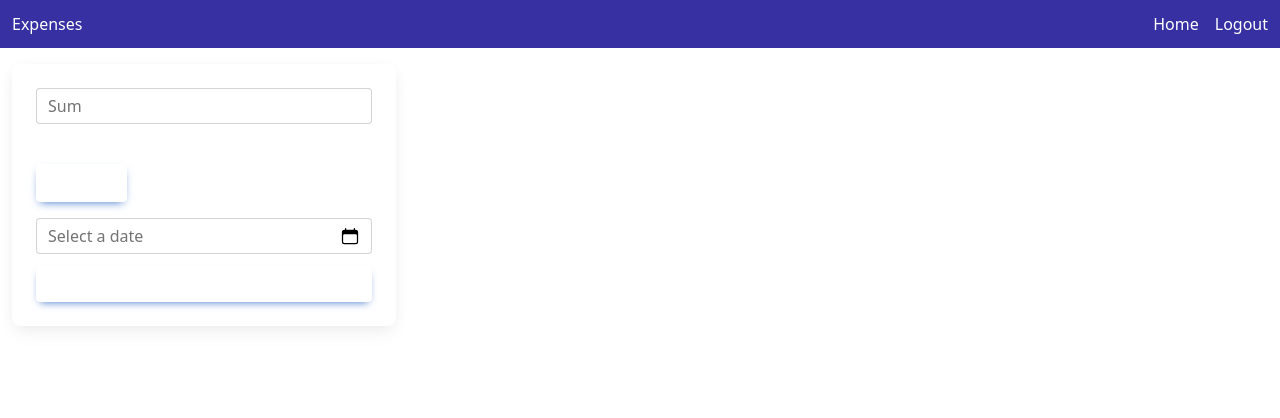
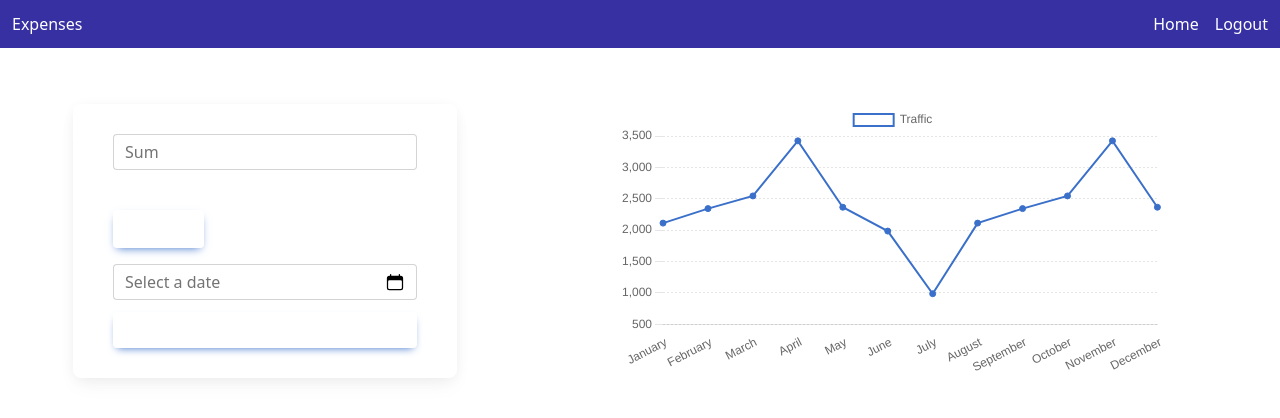
Before and after one commit to TeodorTod/expenses-fe, an Angular app: page /home in a window 1280 px wide. Shown: the top 418 px of the page. Built offline with nearby package versions, Linux system fonts and the light colour scheme; sample sign-in values are in the browser's storage; what tw-elements would draw is missing.

Commit message:
add chart

```diff
--- a/src/app/home/home.component.html
+++ b/src/app/home/home.component.html
@@ -1,7 +1,8 @@
+<div class="flex justify-around pt-10">
     <div
-    class="block max-w-sm rounded-lg content-center bg-white p-6 shadow-[0_2px_15px_-3px_rgba(0,0,0,0.07),0_10px_20px_-2px_rgba(0,0,0,0.04)] dark:bg-neutral-700">
+        class="w-1/2 block max-w-sm rounded-lg content-center bg-white p-6 shadow-[0_2px_15px_-3px_rgba(0,0,0,0.07),0_10px_20px_-2px_rgba(0,0,0,0.04)] dark:bg-neutral-700 px-10">
         <form>
-        <!--E-mail input-->
+            <!--Sum input-->
             <div class="relative mb-6" data-te-input-wrapper-init>
                 <input type="number"
                     class="peer block min-h-[auto] w-full rounded border-0 bg-transparent px-3 py-[0.32rem] leading-[1.6] outline-none transition-all duration-200 ease-linear focus:placeholder:opacity-100 data-[te-input-state-active]:placeholder:opacity-100 motion-reduce:transition-none dark:text-neutral-200 dark:placeholder:text-neutral-200 [&:not([data-te-input-placeholder-active])]:placeholder:opacity-0"
@@ -9,7 +10,6 @@
                 <label for="exampleInputEmail2"
                     class="pointer-events-none absolute left-3 top-0 mb-0 max-w-[90%] origin-[0_0] truncate pt-[0.37rem] leading-[1.6] text-neutral-500 transition-all duration-200 ease-out peer-focus:-translate-y-[0.9rem] peer-focus:scale-[0.8] peer-focus:text-primary peer-data-[te-input-state-active]:-translate-y-[0.9rem] peer-data-[te-input-state-active]:scale-[0.8] motion-reduce:transition-none dark:text-neutral-200 dark:peer-focus:text-primary">Sum</label>
             </div>
-
             <!--dropdown-->
             <div class="relative py-4" data-te-dropdown-ref>
                 <button
@@ -43,28 +43,30 @@
             </div>
 
             <!--datepicker-->
-        <div
-  class="relative mb-3"
-  data-te-datepicker-init
-  data-te-input-wrapper-init>
-  <input
-    type="text"
+            <div class="relative mb-3" data-te-datepicker-init data-te-input-wrapper-init>
+                <input type="text"
                     class="peer block min-h-[auto] w-full rounded border-0 bg-transparent px-3 py-[0.32rem] leading-[1.6] outline-none transition-all duration-200 ease-linear focus:placeholder:opacity-100 peer-focus:text-primary data-[te-input-state-active]:placeholder:opacity-100 motion-reduce:transition-none dark:text-neutral-200 dark:placeholder:text-neutral-200 dark:peer-focus:text-primary [&:not([data-te-input-placeholder-active])]:placeholder:opacity-0"
                     placeholder="Select a date" />
-  <label
-    for="floatingInput"
-    class="pointer-events-none absolute left-3 top-0 mb-0 max-w-[90%] origin-[0_0] truncate pt-[0.37rem] leading-[1.6] text-neutral-500 transition-all duration-200 ease-out peer-focus:-translate-y-[0.9rem] peer-focus:scale-[0.8] peer-focus:text-primary peer-data-[te-input-state-active]:-translate-y-[0.9rem] peer-data-[te-input-state-active]:scale-[0.8] motion-reduce:transition-none dark:text-neutral-200 dark:peer-focus:text-primary"
-    >Select a date</label
-  >
+                <label for="floatingInput"
+                    class="pointer-events-none absolute left-3 top-0 mb-0 max-w-[90%] origin-[0_0] truncate pt-[0.37rem] leading-[1.6] text-neutral-500 transition-all duration-200 ease-out peer-focus:-translate-y-[0.9rem] peer-focus:scale-[0.8] peer-focus:text-primary peer-data-[te-input-state-active]:-translate-y-[0.9rem] peer-data-[te-input-state-active]:scale-[0.8] motion-reduce:transition-none dark:text-neutral-200 dark:peer-focus:text-primary">Select
+                    a date</label>
             </div>
 
             <!--Sign in button-->
             <button type="submit"
                 class="dark:active:shadow-[0_8px_9px_-4px_rgba(59,113,202,0.2),0_4px_18px_0_rgba(59,113,202,0.1)]] inline-block w-full rounded bg-primary px-6 pb-2 pt-2.5 text-xs font-medium uppercase leading-normal text-white shadow-[0_4px_9px_-4px_#3b71ca] transition duration-150 ease-in-out hover:bg-primary-600 hover:shadow-[0_8px_9px_-4px_rgba(59,113,202,0.3),0_4px_18px_0_rgba(59,113,202,0.2)] focus:bg-primary-600 focus:shadow-[0_8px_9px_-4px_rgba(59,113,202,0.3),0_4px_18px_0_rgba(59,113,202,0.2)] focus:outline-none focus:ring-0 active:bg-primary-700 active:shadow-[0_8px_9px_-4px_rgba(59,113,202,0.3),0_4px_18px_0_rgba(59,113,202,0.2)] dark:shadow-[0_4px_9px_-4px_rgba(59,113,202,0.5)] dark:hover:shadow-[0_8px_9px_-4px_rgba(59,113,202,0.2),0_4px_18px_0_rgba(59,113,202,0.1)] dark:focus:shadow-[0_8px_9px_-4px_rgba(59,113,202,0.2),0_4px_18px_0_rgba(59,113,202,0.1)]"
                 data-te-ripple-init data-te-ripple-color="light">
-            Sign in
+                Submit expense
             </button>
+        </form>
+        <div class="mx-auto w-3/5 overflow-hidden">
 
-
-    </form>
         </div>
+    </div>
+    <div class="w-1/2 px-10">
+        <canvas data-te-chart="line" data-te-dataset-label="Traffic"
+            data-te-labels="['January', 'February', 'March', 'April', 'May', 'June', 'July', 'August', 'September', 'October', 'November', 'December']"
+            data-te-dataset-data="[2112, 2343, 2545, 3423, 2365, 1985, 987, 2112, 2343, 2545, 3423, 2365, 1985, 987]">
+        </canvas>
+    </div>
+</div>
--- a/src/app/home/home.component.ts
+++ b/src/app/home/home.component.ts
@@ -6,6 +6,7 @@ import {
   initTE,
   Dropdown,
   Ripple,
+  Chart
 } from "tw-elements";
 
 
@@ -21,7 +22,7 @@ export class HomeComponent implements OnInit {
   isDropdownOpen = false;
 
   ngOnInit(): void {
-    initTE({ Datepicker, Input, Dropdown, Ripple });
+    initTE({ Datepicker, Input, Dropdown, Ripple, Chart });
   }
 
   toggleDropdown() {
```
Lines whose indentation alone changed are shown as unchanged.
